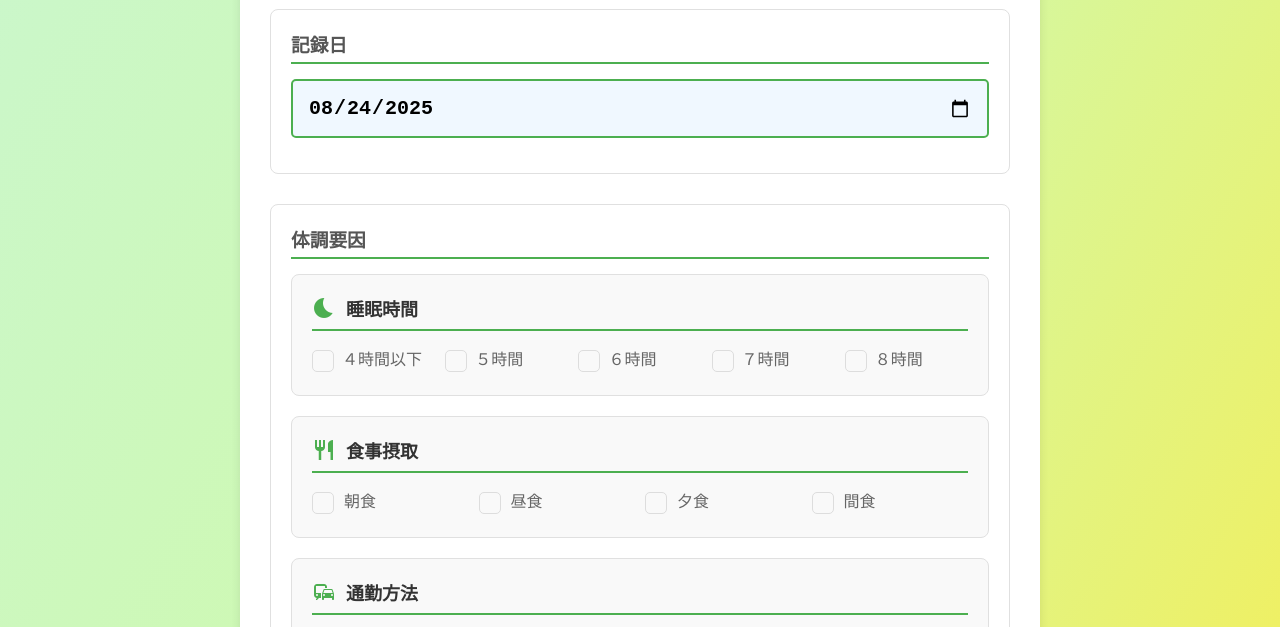
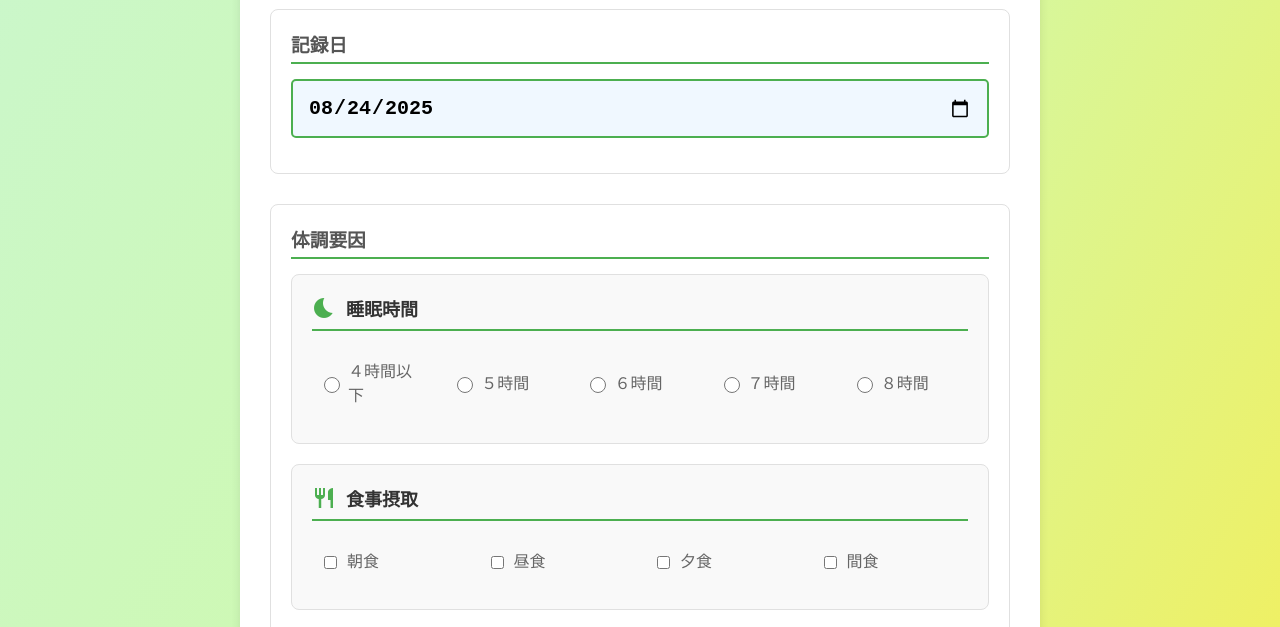
Before and after one commit to Ayaka0816/health-tracker, a website: page index.html in a window 1280 px wide. Shown: the part 117-744 px from the top of the page. Drawn offline with Linux system fonts and the light colour scheme; a web font is replaced by a local one.

Commit message:
Fix iOS touch interaction issues for radio buttons and checkboxes

```diff
--- a/index.html
+++ b/index.html
@@ -85,6 +85,15 @@
         input[type="checkbox"] {
             width: auto;
             margin-right: 10px;
+            -webkit-appearance: checkbox;
+            -moz-appearance: checkbox;
+            appearance: checkbox;
+        }
+
+        input[type="radio"] {
+            -webkit-appearance: radio;
+            -moz-appearance: radio;
+            appearance: radio;
         }
 
         .checkbox-group {
@@ -96,6 +105,24 @@
         .checkbox-item {
             display: flex;
             align-items: center;
+            padding: 12px;
+            cursor: pointer;
+            border-radius: 5px;
+            transition: background-color 0.2s;
+        }
+
+        .checkbox-item:hover {
+            background-color: rgba(76, 175, 80, 0.1);
+        }
+
+        .checkbox-item:active {
+            background-color: rgba(76, 175, 80, 0.2);
+        }
+
+        .checkbox-item label {
+            cursor: pointer;
+            user-select: none;
+            -webkit-user-select: none;
         }
 
         .btn {
@@ -164,11 +191,32 @@
         .radio-item {
             display: flex;
             align-items: center;
+            padding: 12px;
+            cursor: pointer;
+            border-radius: 5px;
+            transition: background-color 0.2s;
+        }
+
+        .radio-item:hover {
+            background-color: rgba(76, 175, 80, 0.1);
+        }
+
+        .radio-item:active {
+            background-color: rgba(76, 175, 80, 0.2);
         }
 
         .radio-item input[type="radio"] {
             width: auto;
             margin-right: 8px;
+            min-width: 16px;
+            min-height: 16px;
+        }
+
+        .radio-item label {
+            cursor: pointer;
+            user-select: none;
+            -webkit-user-select: none;
+            flex: 1;
         }
 
         .stress-buttons {
```
